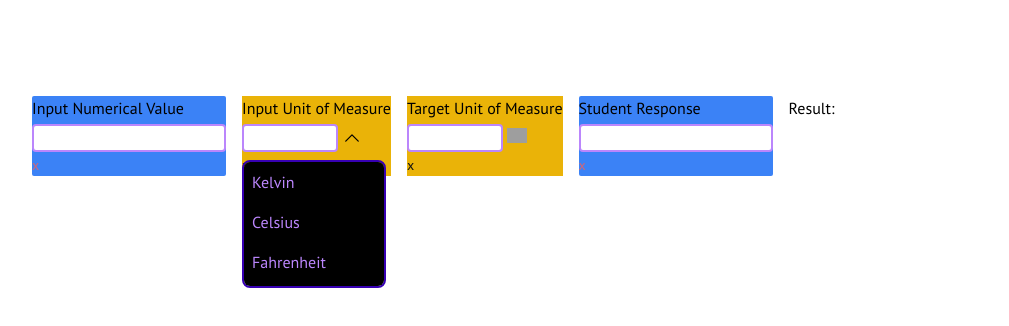
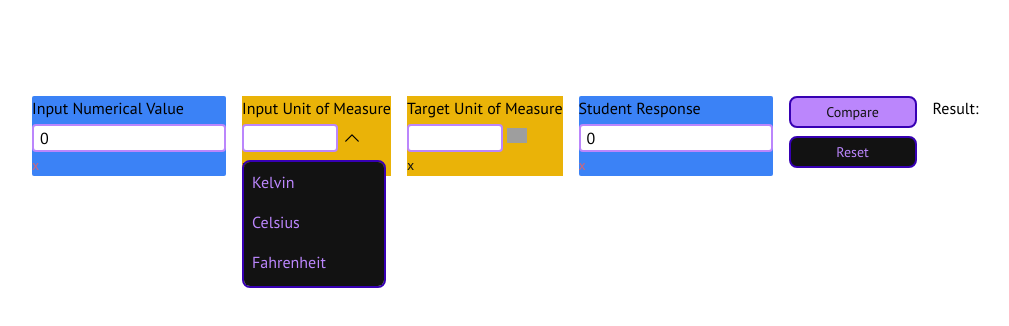
Before and after one commit to stefegg/conversion-code-review, a Next.js app: page / in a window 1280 px wide. Both pictures are taken after a click on the element 416 px from the left and 152 px from the top of the page. Shown: the top 326 px of the page, without its empty margins (64-1073 px from the left). Built offline with nearby package versions, Linux system fonts and the light colour scheme; grey boxes are pictures that could not be loaded.

Commit message:
styling fixes and changes, error display, invalid conversion message, util functions to convert kelvin

```diff
--- a/src/app/_components/Button/index.tsx
+++ b/src/app/_components/Button/index.tsx
@@ -11,10 +11,10 @@ const Button = (props: ButtonProps) => {
   const { buttonText, onClick, styleType, type } = props;
   const getStyle = () => {
     if (styleType === "primary") {
-      return `bg-containerBg border-border text-text hover:bg-bodyBg hover:border-secondary`;
+      return `text-text bg-bodyBg border-border hover:text-bodyBg hover:bg-text hover:border-secondary`;
     }
     if (styleType === "secondary") {
-      return `bg-text border-border text-bodyBg hover:bg-border hover:text-text hover:border-text`;
+      return `text-bodyBg bg-text border-border hover:text-text hover:bg-border hover:border-text`;
     }
   };
   return (
--- a/src/app/_components/Converter/index.tsx
+++ b/src/app/_components/Converter/index.tsx
@@ -3,40 +3,67 @@ import { Dropdown, Input, Button } from "../index";
 import { useFormik } from "formik";
 import { useState, useEffect } from "react";
 import { convertOptions } from "@/app/_constants";
+import { validationSchema } from "./validation";
+import {
+  kelvinToCelc,
+  roundToTenths,
+  kelvinToFaren,
+  kelvinToRankine,
+} from "@/app/_utils";
 
 const Converter = () => {
-  const [inputUnit, setInputUnit] = useState({});
-  const [targetUnit, setTargetUnit] = useState({});
-  const [result, setResult] = useState("");
+  const [inputUnit, setInputUnit] = useState<object>({});
+  const [targetUnit, setTargetUnit] = useState<object>({});
+  const [result, setResult] = useState<string>("");
 
-  useEffect(() => {
+  const invalidConversion = () => {
+    setResult("invalid");
+    formik.setFieldError("targetUnit", "Invalid conversion unit");
+  };
+
+  const handleSubmit = () => {
     if ("type" in inputUnit && "type" in targetUnit) {
-      inputUnit.type !== targetUnit.type ? setResult("invalid") : setResult("");
+      inputUnit.type !== targetUnit.type ? invalidConversion() : null;
     }
-  }, [targetUnit, inputUnit]);
+    const test = kelvinToRankine(
+      roundToTenths(formik.values.inputNum),
+      roundToTenths(formik.values.studentInput)
+    );
+    console.log(test, "------");
+  };
 
   const formik = useFormik({
     initialValues: {
-      inputNum: "",
+      inputNum: 0,
       inputUnit: "",
       targetUnit: "",
-      studentInput: "",
+      studentInput: 0,
     },
-    onSubmit: () => {
-      console.log("submit");
-    },
-    validateOnBlur: true,
+    onSubmit: handleSubmit,
+    validateOnChange: false,
+    validateOnBlur: false,
+    validationSchema: validationSchema,
   });
+
+  useEffect(() => {
+    if (formik.errors.inputNum === "Please enter a number") {
+      setResult("invalid");
+    }
+    if (formik.errors.studentInput === "Please enter a number") {
+      setResult("invalid");
+    }
+  }, [formik.errors]);
 
   return (
     <div className="w-full flex flex-row items-start gap-4">
       <Input
+        placeholder={"Enter"}
         value={formik.values.inputNum}
         onChange={formik.handleChange("inputNum")}
         onBlur={formik.handleBlur("inputNum")}
         width="1/2"
         label="Input Numerical Value"
-        // error="error"
+        error={formik.touched.inputNum && formik.errors.inputNum}
       />
       <Dropdown
         title={"Input Unit of Measure"}
@@ -48,7 +75,7 @@ const Converter = () => {
           },
         }))}
         value={formik.values.inputUnit}
-        // error="error"
+        error={formik.touched.inputUnit && formik.errors.inputUnit}
       />
       <Dropdown
         title={"Target Unit of Measure"}
@@ -60,6 +87,7 @@ const Converter = () => {
           },
         }))}
         value={formik.values.targetUnit}
+        error={formik.touched.targetUnit && formik.errors.targetUnit}
       />
       <Input
         value={formik.values.studentInput}
@@ -67,7 +95,22 @@ const Converter = () => {
         onBlur={formik.handleBlur("studentInput")}
         width="1/2"
         label="Student Response"
+        error={formik.touched.studentInput && formik.errors.studentInput}
       />
+      <div className="flex flex-col gap-2">
+        <Button
+          buttonText="Compare"
+          styleType="secondary"
+          onClick={formik.handleSubmit}
+          type="submit"
+        />
+        <Button
+          buttonText="Reset"
+          styleType="primary"
+          onClick={formik.handleSubmit}
+          type="reset"
+        />
+      </div>
       <div>Result:{result}</div>
     </div>
   );
--- /dev/null
+++ b/src/app/_components/Converter/validation.tsx
@@ -0,0 +1,12 @@
+import * as Yup from "yup";
+
+export const validationSchema = Yup.object().shape({
+  inputNum: Yup.number()
+    .typeError("Please enter a number")
+    .required("Required"),
+  inputUnit: Yup.string().required("Required"),
+  targetUnit: Yup.string().required("Required"),
+  studentInput: Yup.number()
+    .typeError("Please enter a number")
+    .required("Required"),
+});
--- a/src/app/_components/Dropdown/index.tsx
+++ b/src/app/_components/Dropdown/index.tsx
@@ -60,7 +60,7 @@ const Dropdown = (props: DropdownProps) => {
       </div>
       {isOpen && (
         <div
-          className={`w-36 z-40 rounded-lg absolute h-auto max-h-32 overflow-auto border-2 bg-containerBg border-border
+          className={`w-36 z-40 rounded-lg absolute h-auto max-h-32 overflow-auto border-2 bg-bodyBg border-border
              top-16
           `}
           onMouseLeave={() => mouseOut()}
@@ -69,7 +69,7 @@ const Dropdown = (props: DropdownProps) => {
             <div
               key={idx}
               onClick={() => clickItem(o.setter)}
-              className={`flex flex-row p-2 items-center text-text hover:bg-containerHover rounded-lg cursor-pointer`}
+              className={`flex flex-row p-2 items-center text-text hover:bg-border rounded-lg cursor-pointer`}
             >
               {o.title}
             </div>
--- a/src/app/_components/Input/index.tsx
+++ b/src/app/_components/Input/index.tsx
@@ -1,36 +1,25 @@
 import { ChangeEvent } from "react";
 
 type InputProps = {
-  label?: string;
+  label: string;
   error?: string | false;
   width: string;
   placeholder?: string;
   onChange: (e: string | ChangeEvent<any>) => void;
   onBlur: (e: any) => void;
-  value: string;
+  value: number;
   type?: string;
-  name?: string;
 };
 
 const Input = (props: InputProps) => {
-  const {
-    label,
-    error,
-    width,
-    placeholder,
-    value,
-    onChange,
-    onBlur,
-    type,
-    name,
-  } = props;
+  const { label, error, width, placeholder, value, onChange, onBlur, type } =
+    props;
   return (
     <div className={`flex flex-col w-${width} rounded-sm bg-blue-500`}>
       <span className="text-base mb-1 h-6">{label && label}</span>
       <div>
         <div className={`flex rounded w-full}`}>
           <input
-            name={name}
             value={value}
             onChange={onChange}
             onBlur={onBlur}
--- /dev/null
+++ b/src/app/_utils/index.tsx
@@ -0,0 +1,27 @@
+export const roundToTenths = (x: number) => {
+  return Math.round(x * 10) / 10;
+};
+
+export const kelvinToCelc = (kInput: number, studentAnswer: number) => {
+  const convertK = kInput - 273.15;
+  const roundConvert = roundToTenths(convertK);
+  if (roundConvert !== studentAnswer) {
+    return "incorrect";
+  } else return "correct";
+};
+
+export const kelvinToFaren = (kInput: number, studentAnswer: number) => {
+  const convertK = (kInput - 273.15) * 1.8 + 32;
+  const roundConvert = roundToTenths(convertK);
+  if (roundConvert !== studentAnswer) {
+    return "incorrect";
+  } else return "correct";
+};
+
+export const kelvinToRankine = (kInput: number, studentAnswer: number) => {
+  const convertK = kInput * 1.8;
+  const roundConvert = roundToTenths(convertK);
+  if (roundConvert !== studentAnswer) {
+    return "incorrect";
+  } else return "correct";
+};
--- a/tailwind.config.ts
+++ b/tailwind.config.ts
@@ -11,10 +11,8 @@ const config: Config = {
       colors: {
         border: "#3700b3",
         text: "#BB86FC",
-        containerBg: "#000000",
-        containerHover: "#3700b3",
         bodyBg: "#121212",
-        secondary: "#03DAc6",
+        secondary: "#03c51d",
         error: "#cf6679",
         link: "#0070E0",
       },
```
